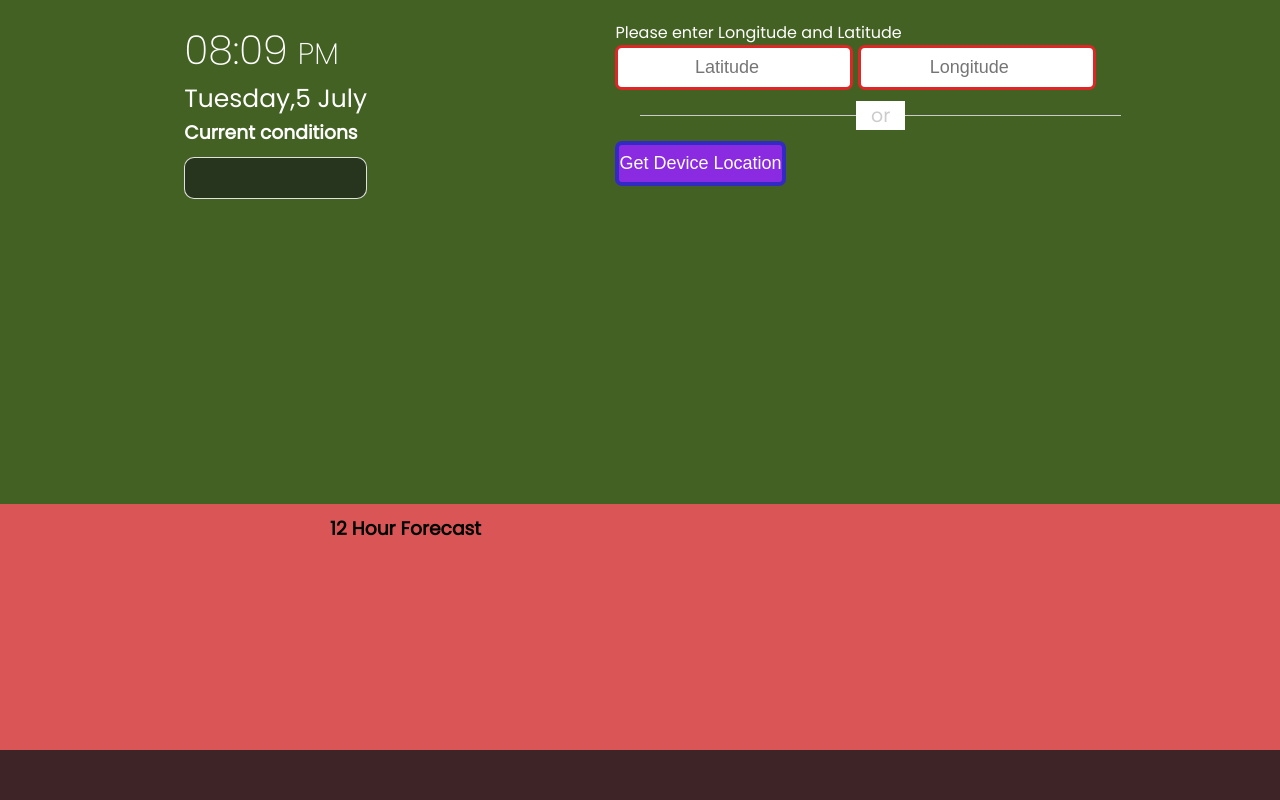
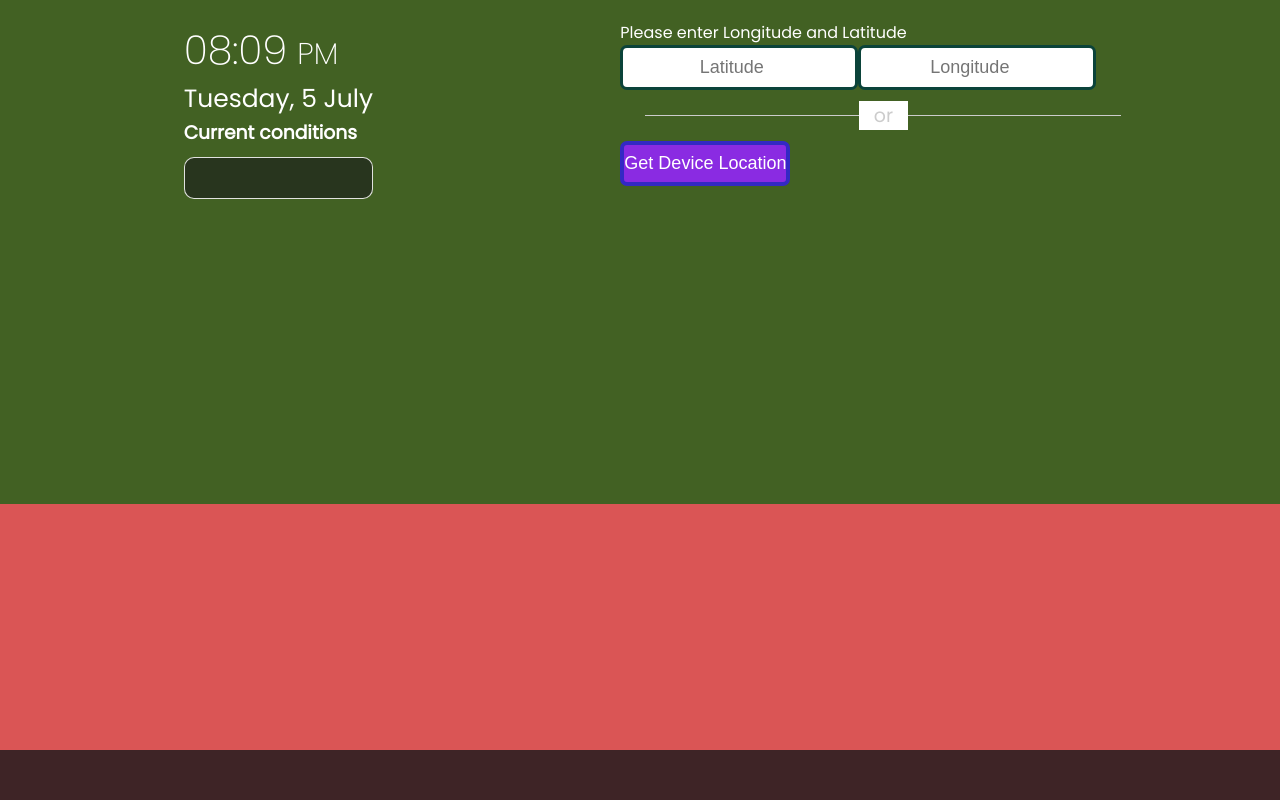
Before and after one commit to sejesila/cyweather, a PHP site: page / in a window 1280 px wide. Run offline with PHP 8.4, Linux system fonts and the light colour scheme; some libraries are stand-ins or nearby versions.

Commit message:
styling for mobile

```diff
--- a/index.html
+++ b/index.html
@@ -18,7 +18,7 @@
             <div class="date" id="date">
 
             </div>
-            <h3>Current conditions</h3>
+            <h3 class="current-conditions">Current conditions</h3>
 
             <div class="other-weather-items" id="current-weather-items">
 
@@ -28,17 +28,20 @@
             <section class="input-part">
                 <p class="info-txt"> Please enter Longitude and Latitude</p>
 
-                <input placeholder="Latitude" type="number">
+                <div class="flex-container">
 
-                <input placeholder="Longitude" type="number">
+                <input placeholder="Latitude" type="number" id="lat" >
+
+                <input placeholder="Longitude" type="number" id="long" >
+                </div>
                 <div class="separator"></div>
 
-                <button>Get Device Location</button>
+                <button class="vertical-center">Get Device Location</button>
             </section>
         </div>
     </div>
 </div>
-<div class="center"><h3>12 Hour Forecast</h3></div>
+<!--<div class="center"><h3>12 Hour Forecast</h3></div>-->
 <div class="future-forecast">
     <div class="weather-forecast" id="weather-forecast">
 
--- a/script.js
+++ b/script.js
@@ -2,6 +2,12 @@
 const dateEl = document.getElementById('date')
 const currentWeatherItems = document.getElementById('current-weather-items')
 const hourlyWeatherData = document.getElementById('weather-forecast')
+const lat = document.getElementById('lat')
+const long = document.getElementById('long')
+const wrapper = document.querySelector('.wrapper')
+inputPart = wrapper.querySelector('.input-part')
+
+locationBtn = inputPart.querySelector('button')
 
 setInterval(() => {
     let time = new Date()
@@ -9,35 +15,90 @@
     let date = time.getDate()
     let day = time.getDay()
     let hours = time.getHours()
-    let hoursIn12HrFomart = hours>= 13 ? hours % 12 : hours
+    let hoursIn12HrFormat = hours >= 13 ? hours % 12 : hours
     let minutes = time.getMinutes()
     let ampm = hours >= 12 ? 'PM' : 'AM'
 
-    const days = ['Sunday','Monday','Tuesday','Wednesday','Thursday','Friday','Saturday']
-    const months = ['Jan','Feb','March','April','May','June','July','August','Sept','Oct','Nov','Dec']
+    const days = ['Sunday', 'Monday', 'Tuesday', 'Wednesday', 'Thursday', 'Friday', 'Saturday']
+    const months = ['Jan', 'Feb', 'March', 'April', 'May', 'June', 'July', 'August', 'Sept', 'Oct', 'Nov', 'Dec']
 
 
-    timeEl.innerHTML = (hoursIn12HrFomart <10 ? "0" + hoursIn12HrFomart : hoursIn12HrFomart) + ':' + ( minutes < 10 ? "0" + minutes : minutes) + `<span id='am-pm'>${ampm}</span>`
-    dateEl.innerHTML = days[day] + ',' +date+ ' ' + months[month]
+    timeEl.innerHTML = (hoursIn12HrFormat < 10 ? "0" + hoursIn12HrFormat : hoursIn12HrFormat) + ':' + (minutes < 10 ? "0" + minutes : minutes) + `<span id='am-pm'>${ampm}</span>`
+    dateEl.innerHTML = days[day] + ',' + ' ' + date + ' ' + months[month]
 
 }, 1000)
 getHourlyWeatherData()
+
 function getHourlyWeatherData() {
     navigator.geolocation.getCurrentPosition((success) => {
 
-        let { latitude, longitude } = success.coords
+        let {latitude, longitude} = success.coords
 
-        fetch(`https://api.open-meteo.com/v1/forecast?latitude=${latitude}&longitude=${longitude}&hourly=temperature_2m,relativehumidity_2m,cloudcover_mid,windspeed_120m&timezone=Africa%2FNairobi&current_weather=true`).then(res => res.json()).then(data => {
+        fetch(`https://api.open-meteo.com/v1/forecast?latitude=${latitude}&longitude=${longitude}&hourly=temperature_2m,relativehumidity_2m,cloudcover_mid,windspeed_120m&timezone=Africa%2FNairobi&current_weather=true`)
+            .then(res => res.json()).then(data => {
             //console.log(data)
             showHourlyData(data)
         })
     })
 }
+
+lat.addEventListener("keyup",e=>{
+    if(lat.value !== ""){
+        getData(lat.value,long.value)
+        hourlyWeatherData.innerHTML = ''
+
+    }
+})
+
+locationBtn.addEventListener('click',()=>{
+    if (navigator.geolocation){
+        navigator.geolocation.getCurrentPosition(onSuccess,onError);
+    }
+    else {
+        alert("Your browser does not support geolocation api")
+    }
+
+})
+
+function onSuccess(position) {
+    hourlyWeatherData.innerHTML = ''
+    let {latitude, longitude} = position.coords
+    fetch(`https://api.open-meteo.com/v1/forecast?latitude=${latitude}&longitude=${longitude}&hourly=temperature_2m,relativehumidity_2m,cloudcover_mid,windspeed_120m&timezone=Africa%2FNairobi&current_weather=true`).then(res => res.json()).then(data => {
+        //console.log(data)
+        long.value = 'latitude'
+        lat.value = 'longitude'
+        showHourlyData(data)
+    })
+}
+
+function onError(error) {
+    console.log(error)
+}
+long.addEventListener("keyup",e=>{
+    if(lat.value !== ""){
+        getData(long.value,lat.value)
+        hourlyWeatherData.innerHTML = ''
+
+    }
+})
+
+
+function getData(latitude,longitude) {
+
+
+        fetch(`https://api.open-meteo.com/v1/forecast?latitude=${latitude}&longitude=${longitude}&hourly=temperature_2m,relativehumidity_2m,cloudcover_mid,windspeed_120m&timezone=Africa%2FNairobi&current_weather=true`)
+            .then(res => res.json()).then(data => {
+            //console.log(data)
+            showHourlyData(data)
+        })
+
+}
+
 function showHourlyData(data) {
-    let { temperature, windspeed} = data.current_weather
+    let {temperature, windspeed} = data.current_weather
 
     currentWeatherItems.innerHTML =
-    `<div class="weather-item" >
+        `<div class="weather-item" >
 
         <div>Temperature</div>
         <div>${temperature} &#176;C</div>
@@ -50,18 +111,18 @@
 
     `;
     //let otherHoursForecast = '';
-    for (x = 6; x <= 18; x++){
+    for (let x = 6; x <= 18; x++) {
 
         let time_data = data.hourly.time[x]
         time_data = moment.utc(time_data).format("HH")
-       //let time_data = iso_date_time_data.substring(11, 16)
+        //let time_data = iso_date_time_data.substring(11, 16)
         let timeIn12HrFomart = time_data >= 13 ? time_data % 12 : time_data
 
-        let ampm =time_data>= 12 ? 'PM' : 'AM'
+        let ampm = time_data >= 12 ? 'PM' : 'AM'
         let temp_data = data.hourly.temperature_2m[x]
         let wind_data = data.hourly.windspeed_120m[x]
-        let humidity_data  = data.hourly.relativehumidity_2m[x]
-        let cloud_data  = data.hourly.cloudcover_mid[x]
+        let humidity_data = data.hourly.relativehumidity_2m[x]
+        let cloud_data = data.hourly.cloudcover_mid[x]
 
 
         hourlyWeatherData.innerHTML += ` <div class="weather-forecast-item">
@@ -87,6 +148,4 @@
     }
 
 
-
-
 }
--- a/style.css
+++ b/style.css
@@ -78,7 +78,7 @@
     margin: 0 5px;
     border: 1px solid #eee;
     border-radius: 10px;
-    padding: 10px;
+    padding: 4px;
 
 }
 .center {
@@ -99,6 +99,12 @@
     text-align: center;
 }
 
+.flex-container{
+    display: flex;
+    flex-direction: row;
+    justify-content: center;
+}
+
 .input-part :where(input,button) {
     /* width: 50%; */
     height: 45px;
@@ -110,7 +116,7 @@
 
 .input-part input {
     text-align: center;
-    border: 3px solid #df2626;
+    border: 3px solid #0b433a;
 }
 
 .input-part .separator {
@@ -146,6 +152,7 @@
     transition: .5s ease-in-out ;
 
 }
+
 /* On screens that are between 320px to 520px */
 @media only screen and (min-width:320px) and (max-width:520px) {
     .container{
@@ -156,14 +163,13 @@
     .current-info {
         display: flex;
         justify-content: space-between;
-        /*flex-wrap: wrap;*/
+        flex-wrap: wrap;
     }
     .wrapper{
-        display: none;
+        /*display: none;*/
     }
     .future-forecast {
         position: absolute;
-        height: 40vh;
         bottom: 0;
         padding: 10px;
 
@@ -178,11 +184,28 @@
     .date-container #am-pm{
         font-size: 20px;
     }
-
     .date-container .date{
         font-size: 20px;
     }
-
+    .current-info .other-weather-items{
+        display: none;
+    }
+    .current-conditions{
+        display: none;
+    }
+    .input-part :where(input,button) {
+        height: 45px;
+        border: 4px solid #3329c4;
+        outline: none;
+        border-radius: 7px;
+    }
+    .vertical-center {
+        margin: 0;
+        position: absolute;
+        top: 50%;
+        -ms-transform: translateY(-50%);
+        transform: translateY(-50%);
+    }
 
 }
 @media only screen and (max-width : 2140px) {
```
